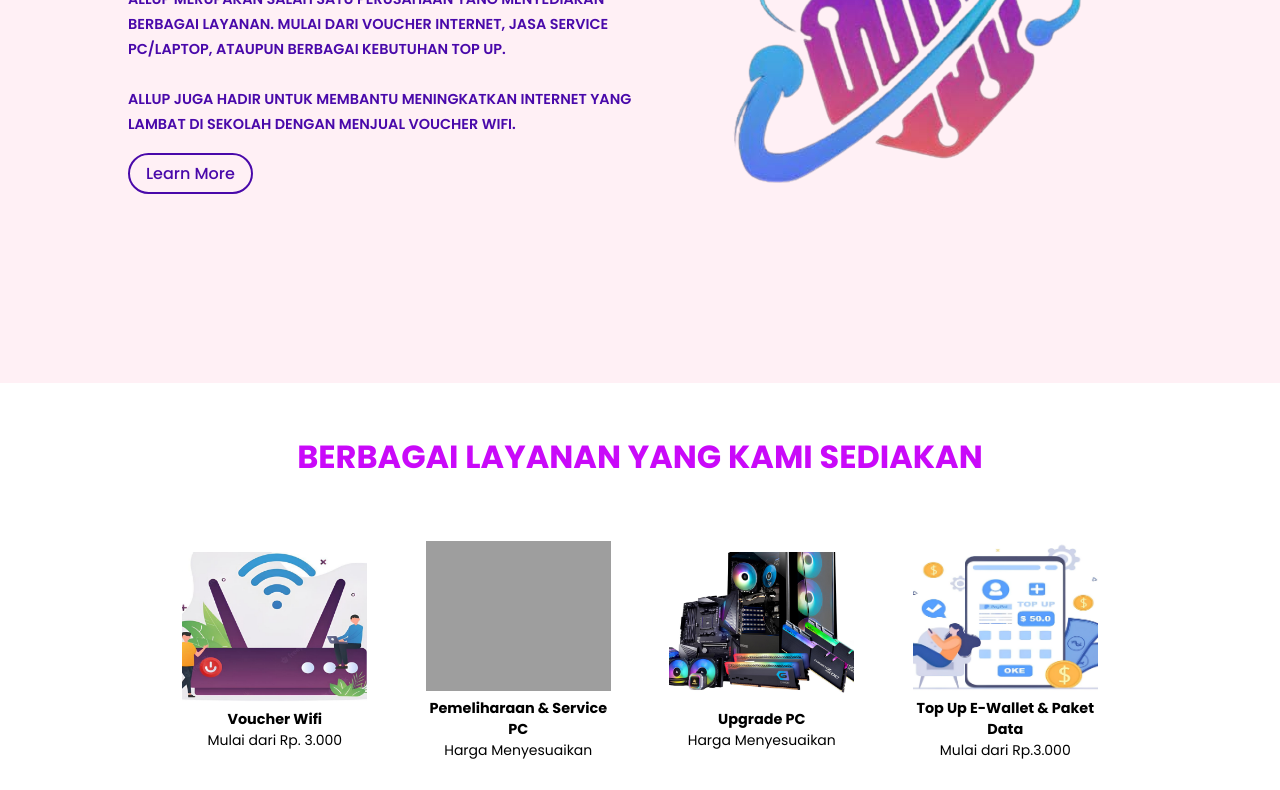
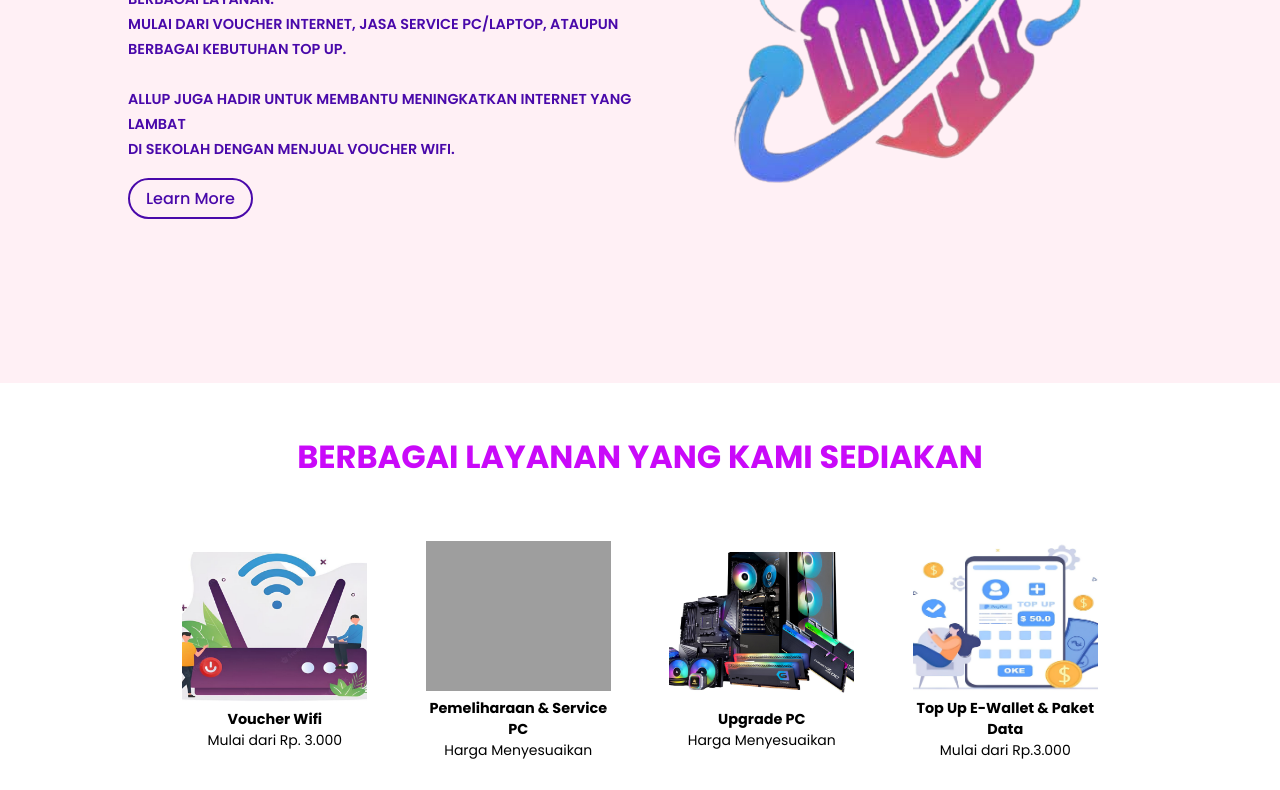
Before and after one commit to allup-tkj/Website, a plain HTML site: page index.html in a window 1280 px wide. Shown: the part 297-1087 px from the top of the page. Drawn offline with nearby package versions, Linux system fonts and the light colour scheme; grey boxes are pictures that could not be loaded.

Commit message:
Update2 index.html
benerin

```diff
--- a/index.html
+++ b/index.html
@@ -30,7 +30,7 @@
         <div class="home-text">
             <h2>Welcome To</h2>
             <h1>Allup.id</h1>
-            <span>AllUp merupakan salah satu perusahaan yang menyediakan berbagai layanan. Mulai dari voucher internet, jasa service PC/Laptop, ataupun berbagai kebutuhan top up.<br><br>AllUp juga hadir untuk membantu meningkatkan internet yang lambat di sekolah dengan menjual voucher wifi.</span>
+            <span>AllUp merupakan salah satu perusahaan yang menyediakan berbagai layanan. <br>Mulai dari voucher internet, jasa service PC/Laptop, ataupun berbagai kebutuhan top up.<br><br>AllUp juga hadir untuk membantu meningkatkan internet yang lambat <br>di sekolah dengan menjual voucher wifi.</span>
             <br><br>
             <a href="#jasa-kami" class="btn">Learn More</a>
         </div>
```
